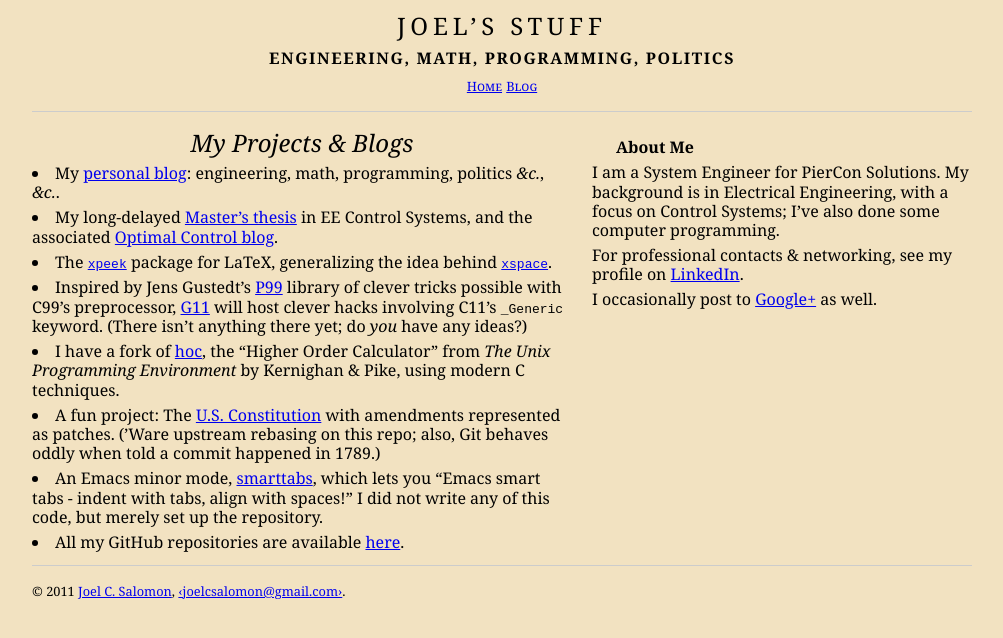
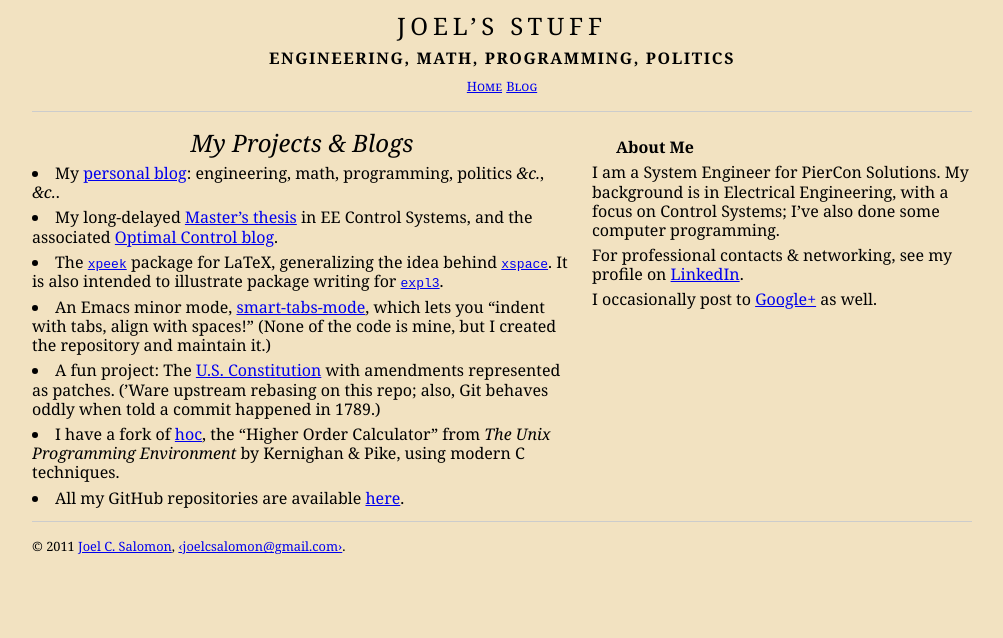
Before and after one commit to jcsalomon/jcsalomon.github.io, a Jekyll site: the page built from index.html, in a window 1280 px wide. Shown: the top 638 px of the page, without its empty margins (138-1141 px from the left). Built offline with Jekyll 4.4.1, drawn with Linux system fonts in a browser that asks for light colours.

Commit message:
Update projects list
Reorder list to emphasise active & useful projects; remove empty
stalled project G1x.

Add detail to xpeek & smart-tabs-mode.

```diff
--- a/index.html
+++ b/index.html
@@ -18,19 +18,13 @@ layout: base
     <li>
       The <a href="{{ site.github }}/xpeek"><code>xpeek</code></a> package for LaTeX,
       generalizing the idea behind <a href="http://ctan.org/pkg/xspace"><code>xspace</code></a>.
+      It is also intended to illustrate package writing for
+      <a href="http://ctan.org/pkg/expl3"><code>expl3</code></a>.
     </li>
     <li>
-      Inspired by Jens Gustedt’s <a href="http://p99.gforge.inria.fr">P99</a>
-      library of clever tricks possible with C99’s preprocessor,
-      <a href="{{ site.github }}/g11">G11</a>
-      will host clever hacks involving C11’s <code>_Generic</code> keyword.
-      (There isn’t anything there yet; do <em>you</em> have any ideas?)
-    </li>
-    <li>
-      I have a fork of <a href="{{ site.github }}/hoc">hoc</a>,
-      the “Higher Order Calculator” from
-      <cite>The Unix Programming Environment</cite> by Kernighan &amp; Pike,
-      using modern C techniques.
+      An Emacs minor mode, <a href="{{ site.github }}/smarttabs">smart-tabs-mode</a>,
+      which lets you “indent with tabs, align with spaces!”
+      (None of the code is mine, but I created the repository and maintain it.)
     </li>
     <li>
       A fun project:
@@ -40,9 +34,10 @@ layout: base
       also, Git behaves oddly when told a commit happened in 1789.)
     </li>
     <li>
-      An Emacs minor mode, <a href="{{ site.github }}/smarttabs">smarttabs</a>,
-      which lets you “Emacs smart tabs - indent with tabs, align with spaces!”
-      I did not write any of this code, but merely set up the repository.
+      I have a fork of <a href="{{ site.github }}/hoc">hoc</a>,
+      the “Higher Order Calculator” from
+      <cite>The Unix Programming Environment</cite> by Kernighan &amp; Pike,
+      using modern C techniques.
     </li>
     <li>
       All my GitHub repositories are available
```
